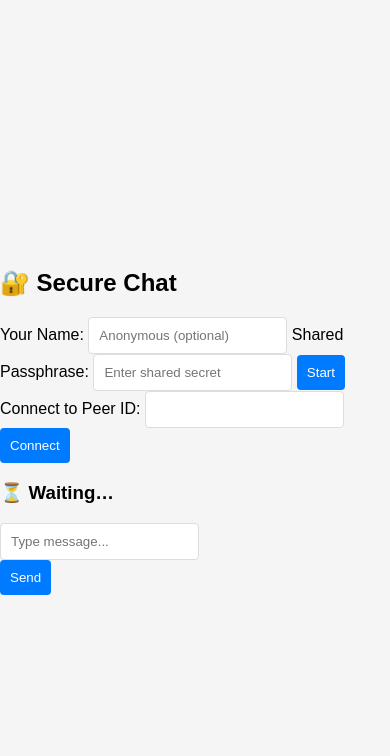
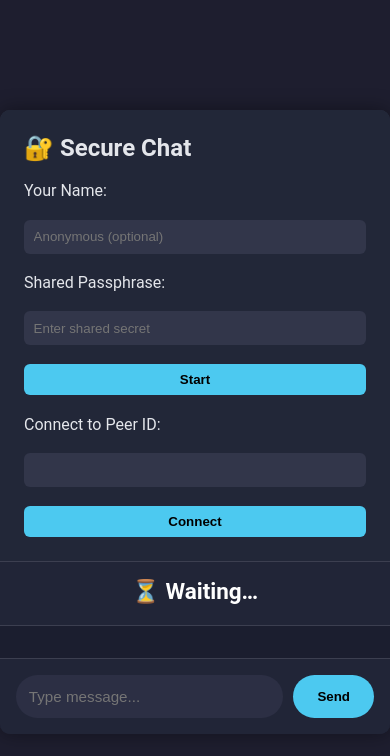
Before and after one commit to OSPOKS/Peer-pair-chat, a plain HTML site: page index.html in a window 390 px wide. Drawn offline with Linux system fonts and the light colour scheme.

Commit message:
Update style.css

```diff
--- a/style.css
+++ b/style.css
@@ -1,81 +1,199 @@
-body {
-  font-family: Arial, sans-serif;
+* {
   margin: 0;
   padding: 0;
-  display: flex;
-  justify-content: center;
-  align-items: center;
-  height: 100vh;
-  background-color: #f5f5f5;
+  box-sizing: border-box;
 }
 
-.chat-container {
-  width: 400px;
-  background: #ffffff;
-  box-shadow: 0px 4px 10px rgba(0, 0, 0, 0.2);
-  border-radius: 8px;
+body {
+  font-family: 'Roboto', sans-serif;
+  background: #1e1e2f;
+  color: #e4e6eb;
+  height: 100vh;
+  display: flex;
+  align-items: center;
+  justify-content: center;
+}
+
+.telegram-wrapper {
+  display: flex;
+  width: 100%;
+  max-width: 1200px;
+  height: 90vh;
+  border-radius: 10px;
   overflow: hidden;
+  box-shadow: 0 0 20px rgba(0,0,0,0.4);
+  background: #2a2f45;
+}
+
+.sidebar {
+  width: 300px;
+  background-color: #222738;
+  padding: 1.5rem;
   display: flex;
   flex-direction: column;
-  align-items: center;
+  border-right: 1px solid #3c3f50;
+  gap: 1.2rem;
+  overflow-y: auto;
 }
 
-h1 {
-  background-color: #007BFF;
-  color: white;
-  width: 100%;
-  text-align: center;
-  margin: 0;
-  padding: 10px 0;
+.peer-id-display,
+.connect-box,
+.log-panel {
+  background: #1a1d2c;
+  padding: 1rem;
+  border-radius: 8px;
+  display: flex;
+  flex-direction: column;
+  gap: 0.5rem;
 }
 
-#connection-info {
-  padding: 10px;
-  display: flex;
-  gap: 5px;
-  flex-direction: column;
-  width: 90%;
-}
-
-#chat-box {
-  width: 100%;
-  flex-grow: 1;
-  display: flex;
-  flex-direction: column;
-  justify-content: space-between;
-}
-
-#messages {
-  padding: 10px;
-  flex-grow: 1;
-  overflow-y: auto;
-  border-top: 1px solid #ddd;
-}
-
-#messages div {
-  margin-bottom: 10px;
-}
-
-#message-input {
-  display: flex;
-  gap: 5px;
-  padding: 10px;
-  border-top: 1px solid #ddd;
-}
-
-input, button {
-  padding: 10px;
-  border: 1px solid #ddd;
-  border-radius: 4px;
+input {
+  padding: 0.6rem;
+  border-radius: 6px;
+  border: none;
+  background: #32364a;
+  color: white;
 }
 
 button {
-  background-color: #007BFF;
-  color: white;
+  padding: 0.5rem;
+  background: #4cc9f0;
+  color: black;
+  border: none;
+  border-radius: 6px;
+  font-weight: bold;
   cursor: pointer;
-  border: none;
 }
 
-button:hover {
-  background-color: #0056b3;
+#qr-code canvas {
+  margin-top: 0.5rem;
+  max-width: 100%;
 }
+
+.chat-window {
+  flex: 1;
+  display: flex;
+  flex-direction: column;
+  background-color: #1b1e2f;
+}
+
+.chat-header {
+  padding: 1rem;
+  background-color: #212537;
+  border-bottom: 1px solid #3c3f50;
+  text-align: center;
+  font-weight: 500;
+  font-size: 1.2rem;
+  color: #fff;
+}
+
+#typing-indicator {
+  font-size: 0.8rem;
+  opacity: 0.6;
+  display: block;
+  margin-top: 4px;
+}
+
+.chat-box {
+  flex: 1;
+  padding: 1rem;
+  overflow-y: auto;
+  display: flex;
+  flex-direction: column;
+  gap: 0.8rem;
+}
+
+.message {
+  max-width: 70%;
+  padding: 0.7rem 1rem;
+  border-radius: 15px;
+  line-height: 1.4;
+  font-size: 0.95rem;
+  word-wrap: break-word;
+  position: relative;
+  display: flex;
+  flex-direction: column;
+}
+
+.message.you {
+  align-self: flex-end;
+  background: #4cc9f0;
+  color: #000;
+}
+
+.message.them {
+  align-self: flex-start;
+  background: #3a3f58;
+  color: #fff;
+}
+
+.message small {
+  font-size: 0.7rem;
+  color: #aaa;
+  margin-top: 0.3rem;
+  align-self: flex-end;
+}
+
+.message strong {
+  font-size: 0.8rem;
+  color: #ccc;
+  margin-bottom: 0.2rem;
+}
+
+.message-input {
+  padding: 1rem;
+  display: flex;
+  gap: 10px;
+  background: #212537;
+  border-top: 1px solid #3c3f50;
+}
+
+.message-input input {
+  flex: 1;
+  padding: 0.8rem;
+  border-radius: 25px;
+  border: none;
+  background: #2c2f44;
+  color: #e4e6eb;
+  font-size: 0.95rem;
+}
+
+.message-input button {
+  background: #4cc9f0;
+  border: none;
+  border-radius: 25px;
+  padding: 0.8rem 1.5rem;
+  font-weight: bold;
+  cursor: pointer;
+  color: #000;
+  transition: background 0.2s ease;
+}
+
+.message-input button:hover {
+  background: #38bdf8;
+}
+
+.log-box {
+  max-height: 150px;
+  overflow-y: auto;
+  font-size: 0.75rem;
+  color: #ccc;
+  border: 1px solid #3c3f50;
+  padding: 5px;
+  background: #10121b;
+}
+
+@media (max-width: 600px) {
+  .telegram-wrapper {
+    flex-direction: column;
+    height: auto;
+  }
+  .sidebar {
+    width: 100%;
+    border-right: none;
+    border-bottom: 1px solid #3c3f50;
+  }
+  .chat-window {
+    height: 100vh;
+  }
+}
```
